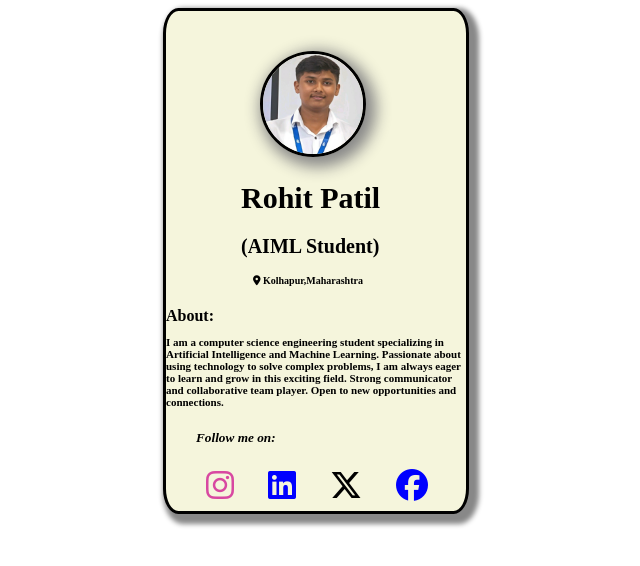
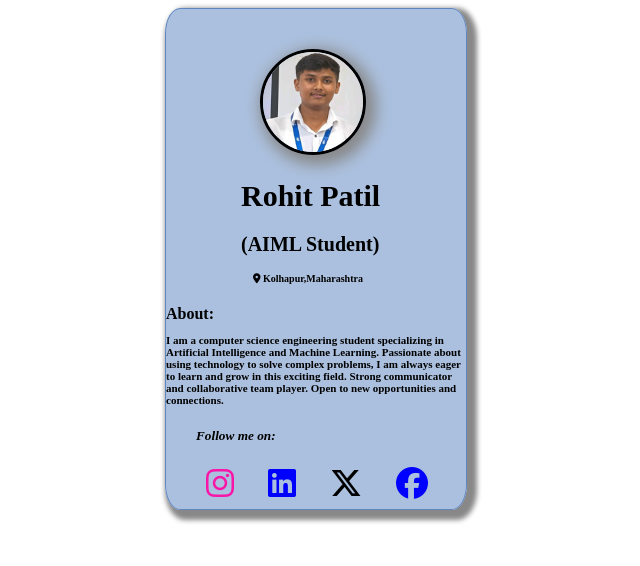
Before and after one commit to Rohitpatil34/Profile-Card, a plain HTML site: page index.html in a window 1280 px wide. Shown: the whole page, without its empty margins (324-964 px from the left). Drawn offline with Linux system fonts and the light colour scheme.

Commit message:
Update index.html

```diff
--- a/index.html
+++ b/index.html
@@ -15,7 +15,13 @@
             width: 300px;
             border: 3px solid black;
             margin: auto;
-            background-color: beige;
+            /* From https://css.glass */
+            background: rgba(53, 103, 174, 0.41);
+            border-radius: 16px;
+            box-shadow: 0 4px 30px rgba(0, 0, 0, 0.1);
+            backdrop-filter: blur(7.8px);
+            -webkit-backdrop-filter: blur(7.8px);
+            border: 1px solid rgba(53, 103, 174, 0.64);
             border-radius: 5%;
             box-shadow: 5px 5px 5px 5px #888888;
         }
@@ -47,9 +53,10 @@
             margin-left: 87px;
         }
 
-        h4 p{
+        h4 p {
             font-size: 11px;
         }
+
         h5 {
             margin-left: 30px;
             font-style: italic;
@@ -60,7 +67,7 @@
         a {
             border-radius: 50%;
             font-size: xx-large;
-            color: rgb(216, 72, 161);
+            color: rgb(248, 22, 169);
             margin-left: 40px;
         }
 
@@ -79,7 +86,8 @@
             margin-left: 30px;
 
         }
-        a:hover{
+
+        a:hover {
             text-shadow: 2px 2px 10px rgb(196, 24, 24);
         }
     </style>
@@ -95,7 +103,8 @@
         <h4>
             <nav>About:</nav>
             <p>
-                I am a computer science engineering student specializing in Artificial Intelligence and Machine Learning.
+                I am a computer science engineering student specializing in Artificial Intelligence and Machine
+                Learning.
                 Passionate about using technology to solve complex problems, I am always eager to learn and grow in this
                 exciting field. Strong communicator and collaborative team player. Open to new opportunities and
                 connections.</p>
```
